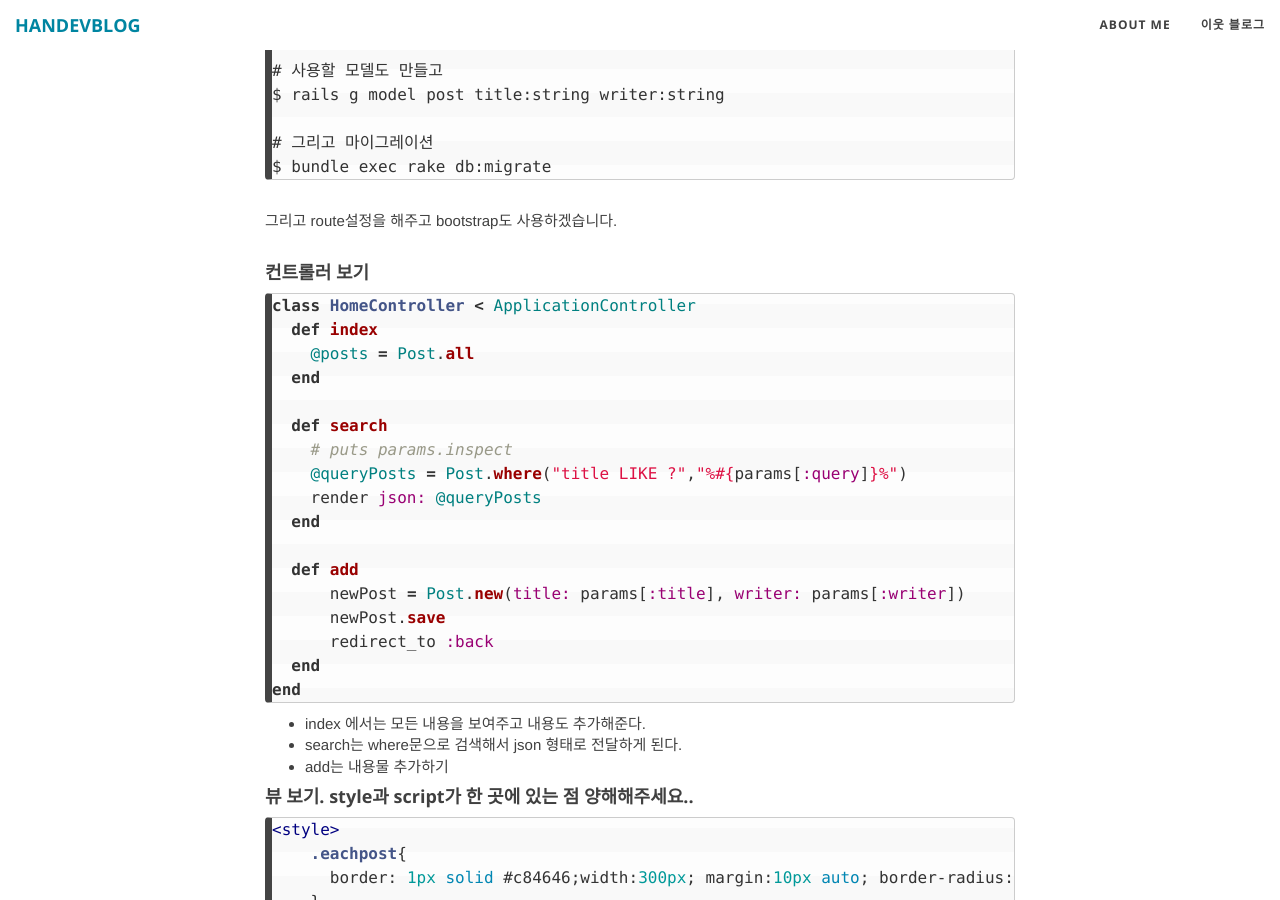
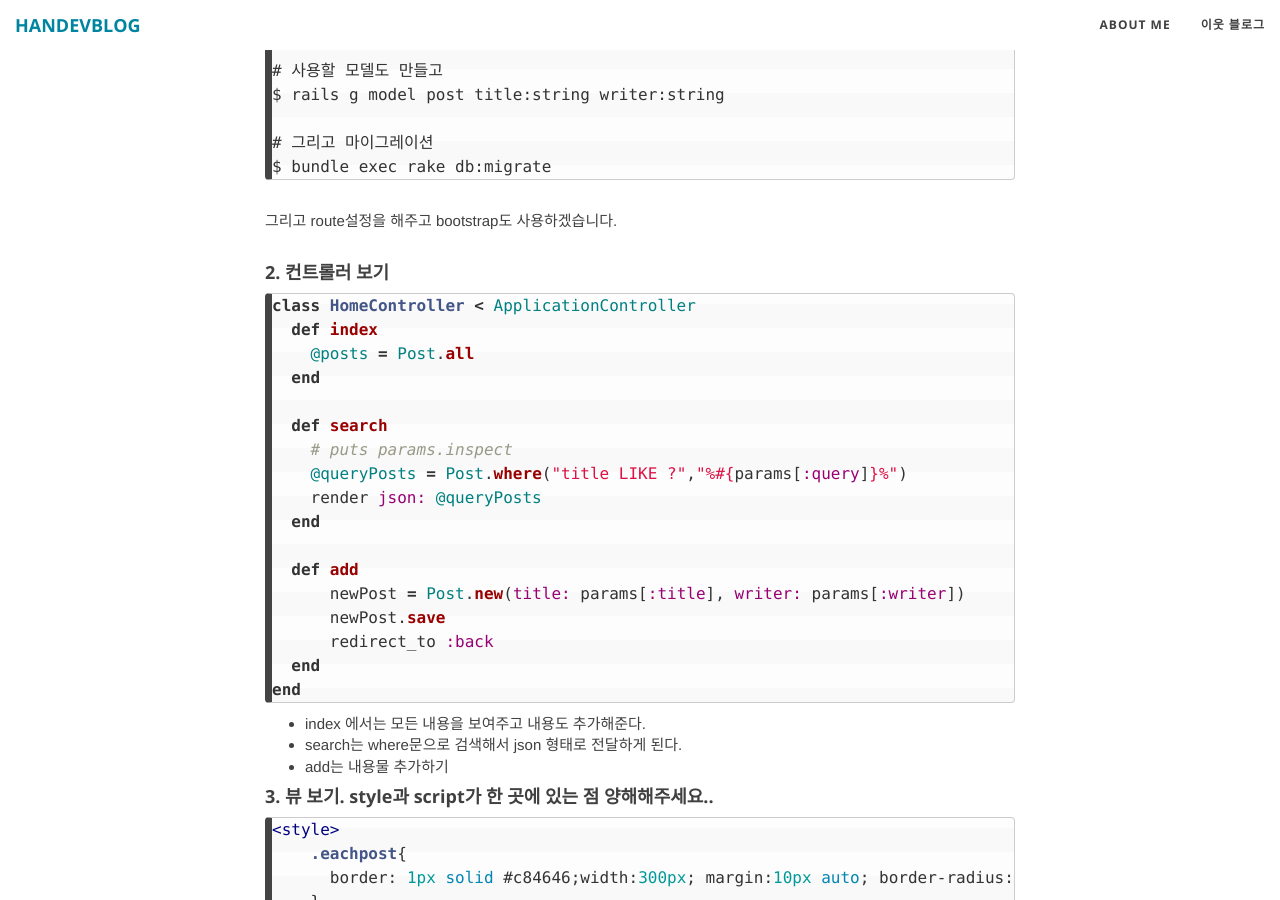
Before and after one commit to hanjungv/hanjungv.github.io, a Jekyll site: the page built from _posts/2017-03/2/2017-02-27-1_ROR_RestfulURL.markdown, in a window 1280 px wide and 900 px high, scrolled down 1162 px. Built offline with Jekyll 4.4.1, drawn with Linux system fonts in a browser that asks for light colours; nearby versions of some CDN libraries; comment, search, counter and statistics services are not loaded.

Commit message:
blog post content numbering edit

```diff
--- a/_posts/2017-03/2/2017-02-27-1_ROR_RestfulURL.markdown
+++ b/_posts/2017-03/2/2017-02-27-1_ROR_RestfulURL.markdown
@@ -39,7 +39,7 @@ $ bundle exec rake db:migrate
 ~~~
 그리고 route설정을 해주고 bootstrap도 사용하겠습니다.
 
-#### 컨트롤러 보기
+#### 2. 컨트롤러 보기
 
 ~~~ ruby
 class HomeController < ApplicationController
@@ -65,7 +65,7 @@ end
 * search는 where문으로 검색해서 json 형태로 전달하게 된다.
 * add는 내용물 추가하기
 
-#### 뷰 보기. style과 script가 한 곳에 있는 점 양해해주세요..
+#### 3. 뷰 보기. style과 script가 한 곳에 있는 점 양해해주세요..
 
 ~~~ html
 <style>
```
Also changed, not shown: other parts of _posts/2017-03/2/2017-02-27-1_ROR_RestfulURL.markdown (+1 -1 lines).
